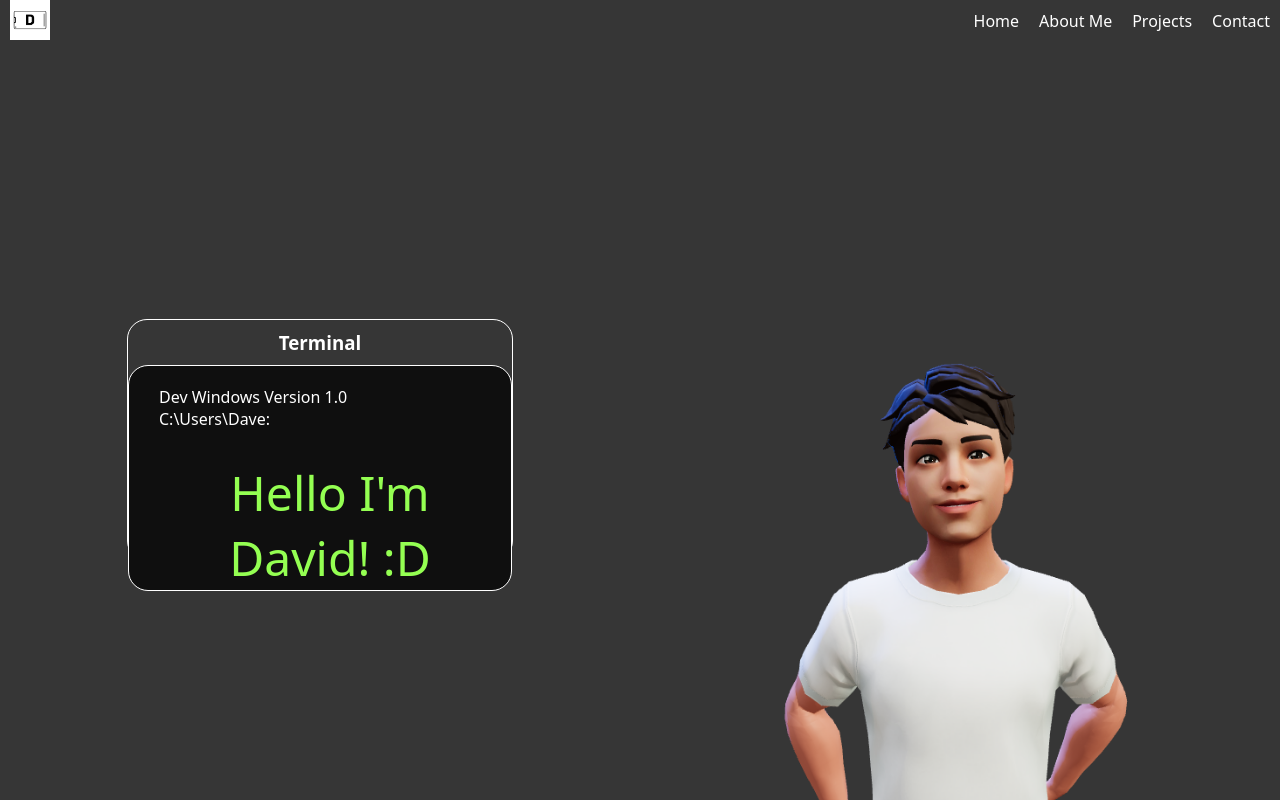
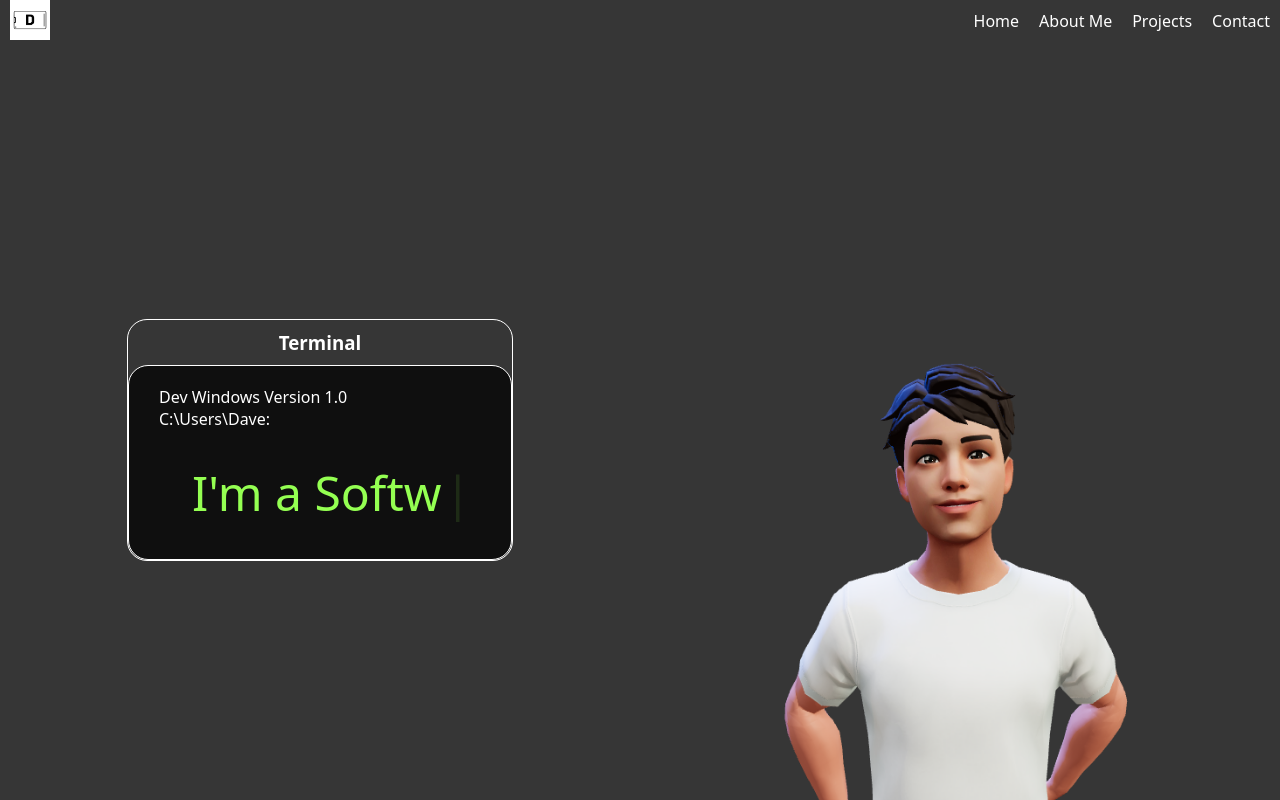
Before and after one commit to DaveHdz13/Portfolio, a React (Vite) app: page / in a window 1280 px wide. Shown: the top 800 px of the page. Built offline with nearby package versions, Linux system fonts and the light colour scheme.

Commit message:
Typewritter done

```diff
--- a/package.json
+++ b/package.json
@@ -12,7 +12,8 @@
   "dependencies": {
     "gsap": "^3.11.5",
     "react": "^18.2.0",
-    "react-dom": "^18.2.0"
+    "react-dom": "^18.2.0",
+    "react-simple-typewriter": "^5.0.1"
   },
   "devDependencies": {
     "@types/react": "^18.0.28",
--- a/src/components/Home/Home.jsx
+++ b/src/components/Home/Home.jsx
@@ -1,6 +1,5 @@
 import React from "react";
 import './home.css';
-//import avatar02 from '../../assets/Avatar02.png';
 import TerminalApp from "../TerminalApp/TerminalApp";
 
 // The 'avatar' is going to be a 3D model that interacts when hover :D
--- a/src/components/TerminalApp/TerminalApp.jsx
+++ b/src/components/TerminalApp/TerminalApp.jsx
@@ -1,30 +1,10 @@
 import React from "react";
-import { useLayoutEffect, useRef } from "react";
 import './terminalapp.css';
-import { gsap, SteppedEase } from "gsap";
-import { TextPlugin } from "gsap/all";
-
-gsap.registerPlugin(SteppedEase, TextPlugin);
+import { Typewriter } from "react-simple-typewriter";
 
 function TerminalApp() {
-	// Reference to the hole 'terminal' section to keep the scope here
-	const terminal = useRef();
-
-	// To do the animaton when the component is mounted
-  // {opacity: 1, repeat: -1, ease: SteppedEase.config(37)}
-	useLayoutEffect(() => {
-		const ctx = gsap.context(() => {
-			// Check the cursor to blip and stay at the end of the text
-      //gsap.fromTo('.green-txt', {duration: 8, width: "0"}, {width: "auto", ease:  SteppedEase.config(19)});
-			gsap.to(".green-txt", {text: {value: "Hello I'm David! :D"}, duration: 3, delay: 1, ease: SteppedEase.config(19)});
-			gsap.fromTo('#text', {duration: 2, "border-right-color": "rgba(255,255,255,0.75)"}, {"border-right-color": "rgba(255,255,255,0)", repeat: -1, ease:  SteppedEase.config(19)});
-		}, terminal)
-
-		return () => ctx.revert();
-	}, [])
-
 	return(
-		<section className="terminal" ref={terminal}>
+		<section className="terminal">
 			<div className="terminal-title">
 				<h3>Terminal</h3>
 			</div>
@@ -34,7 +14,17 @@ function TerminalApp() {
 					<p>C:\Users\Dave:</p>
 				</div>
 				<div className="text green-txt">
-					<span id="text"></span>
+					<span id="text">
+						<Typewriter
+							words = {["Hello I'm Dave", "I'm a Software Developer"]}
+							loop = {5}
+							cursor
+							cursorStyle = '|'
+							typeSpeed={70}
+							deleteSpeed={50}
+							delaySpeed={1000}
+						/>
+					</span>
 				</div>
 			</div>
 		</section>
--- a/src/components/TerminalApp/terminalapp.css
+++ b/src/components/TerminalApp/terminalapp.css
@@ -25,9 +25,6 @@
 	color: #94FF52;
 	font-size: 3em;
 }
-#text {
-	border-right: 2px solid rgba(255,255,255,.75);
-}
 #cursor {
   margin: 0;
   display: inline-block;
```
Also changed, not shown: 1 other file (tests, documents, lock files or other folders).
